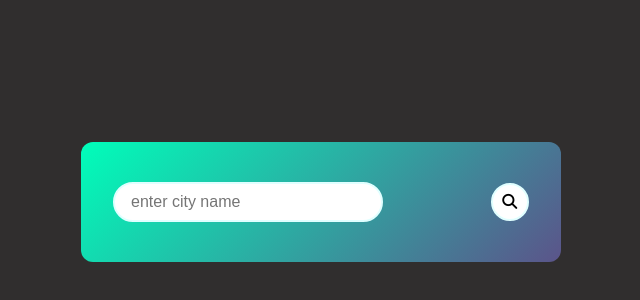
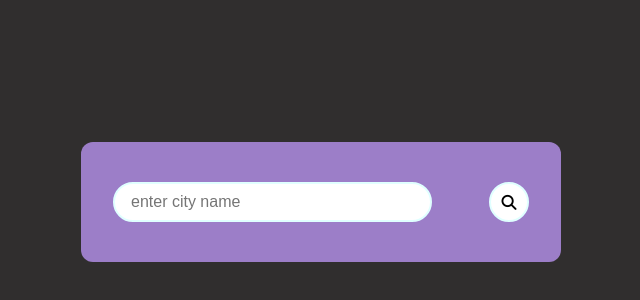
Before and after one commit to Raj102546/Weather-App, a plain HTML site: page index.html in a window 1280 px wide. Shown: the part 198-498 px from the top of the page, without its empty margins (319-959 px from the left). Drawn offline with Linux system fonts and the light colour scheme.

Commit message:
bg and search-bar edited

```diff
--- a/weather.css
+++ b/weather.css
@@ -15,7 +15,7 @@ body{
 
 .container{
     width: 60vh;
-    background: linear-gradient(135deg, #00feba, #5b548a);
+    background: rgba(179, 142, 231, 0.832);
     margin: 2rem;
     border-radius: .75rem;
     padding: 2.5rem 2rem;
@@ -37,7 +37,7 @@ body{
 
 .search input{
     height: 2.5rem;
-    width: 270px;
+    width: 319px;
     border: 2px solid lightcyan;
     border-radius: 20px;
     text-align: left;
@@ -45,8 +45,8 @@ body{
     font-size: 1rem;
 }
 .search button{
-    height: 2.4rem;
-    width: 2.4rem;
+    height: 2.5rem;
+    width: 2.5rem;
     border-radius: 50%;
     text-align: center;
     background-color: rgb(255, 255, 255);
```
Also changed, not shown: images/WhatsApp Image 2024-10-05 at 7.52.04 AM.jpeg (deleted), images/WhatsApp Image 2024-10-05 at 7.52.05 AM (1).jpeg (deleted), images/WhatsApp Image 2024-10-05 at 7.52.05 AM (2).jpeg (deleted), images/WhatsApp Image 2024-10-05 at 7.52.05 AM (3).jpeg (deleted), images/WhatsApp Image 2024-10-05 at 7.52.05 AM (4).jpeg (deleted), images/WhatsApp Image 2024-10-05 at 7.52.05 AM (5).jpeg (deleted), images/WhatsApp Image 2024-10-05 at 7.52.05 AM (6).jpeg (deleted), images/WhatsApp Image 2024-10-05 at 7.52.05 AM (7).jpeg (deleted), images/WhatsApp Image 2024-10-05 at 7.52.05 AM.jpeg (deleted), images/clear.png (added), images/clouds.png (added), images/drizzle.png (added), images/humidity.png (added), images/mist.png (added), 4 more files.
